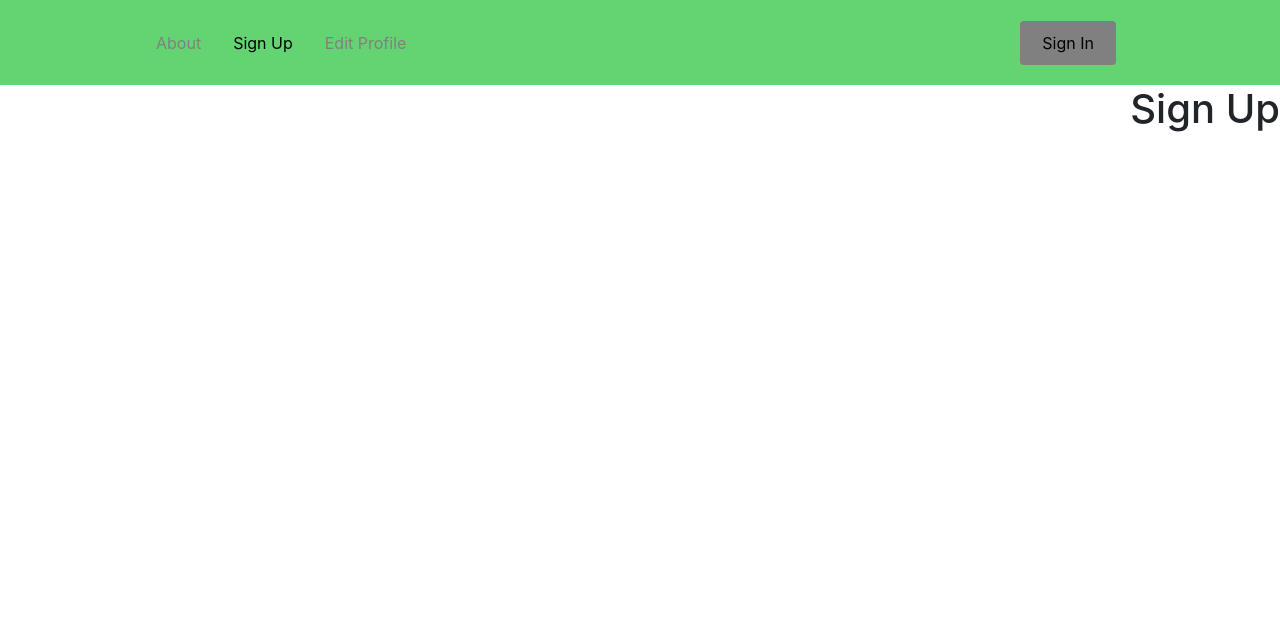
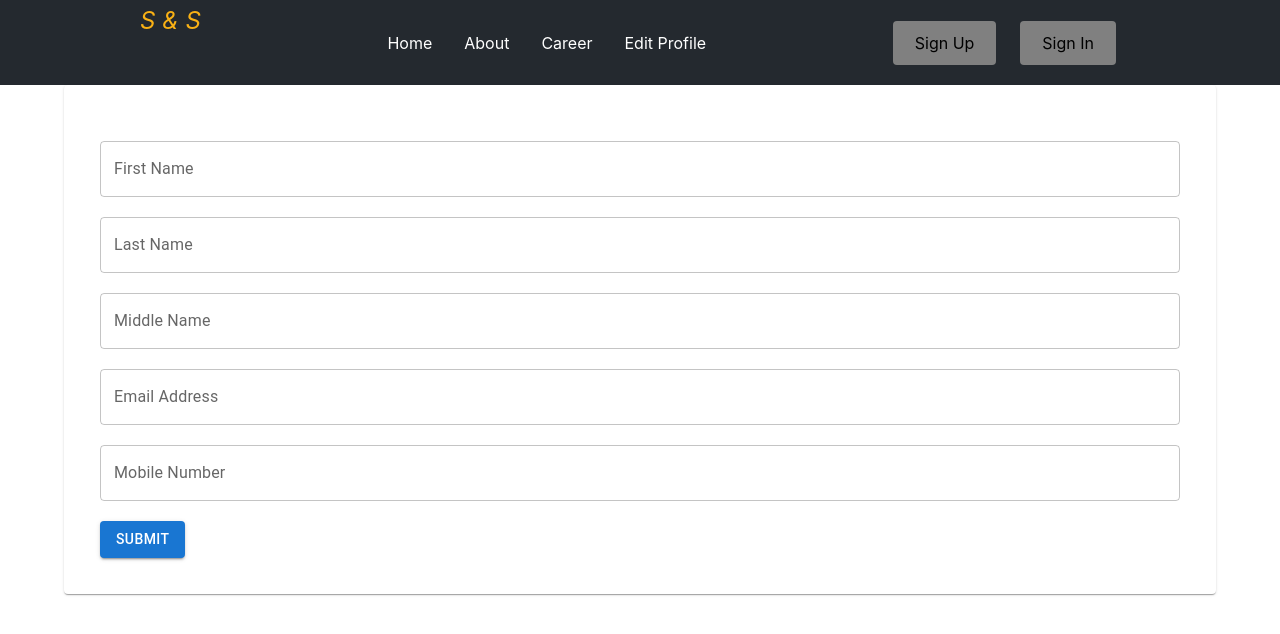
Before and after one commit to shrikantswami/counter-app, a React (Create React App) app: page /sign-up in a window 1280 px wide. Shown: the top 634 px of the page. Built offline with nearby package versions, Linux system fonts and the light colour scheme.

Commit message:
sign up form added

```diff
--- a/public/index.html
+++ b/public/index.html
@@ -24,7 +24,7 @@
       work correctly both with client-side routing and a non-root public URL.
       Learn how to configure a non-root public URL by running `npm run build`.
     -->
-    <title>React App</title>
+    <title>Profile : Better Way To Get Recruited</title>
   </head>
   <body>
     <noscript>You need to enable JavaScript to run this app.</noscript>
--- a/src/App.js
+++ b/src/App.js
@@ -7,6 +7,8 @@ import Navbar from './components/Navbar/index';
 // import ProfileForm from './components/Forms/ResumeDataForm';
 import Form from './components/Forms/ResumeDataForm';
 import PageNotFound from './Pages/PageNotFound/index';
+import Home from './Pages/Home/Home';
+import NewAccount from './Pages/Accounts/NewAccount/index'
 
 function App() {
   return (
@@ -30,12 +32,11 @@ function App() {
       <Navbar />
       <switch>
       <Routes>
-
+        <Route path='/' element={ < Home / >} />
         <Route path='/about' element={ < About / >} />
-        <Route path='/sign-up' element={ < SignUp / > } />
         <Route path='/Edit-Profile' element={ < Form / >  } />
         <Route path='/page-not-found' element ={ < PageNotFound / >} title="Page Not Found" />
-
+        <Route path='/sign-up' element ={ < NewAccount / >} title="SignUp" />
       </Routes>
       </switch>
     </Router>
--- /dev/null
+++ b/src/Pages/Accounts/NewAccount/index.jsx
@@ -0,0 +1,104 @@
+import { Container, Paper, Box, Alert } from "@mui/material";
+import React, {useState, useContext, useEffect, useRef } from "react";
+// import { Form, Input } from '../../../../components/Form';
+import Form from "../../../components/Forms/ResumeDataForm";
+import Input from "../../../components/Forms/Input";
+
+const NewAccount = () => {
+    const title = 'Create New Account';
+    const mountedRef = useRef(true);
+    const format = {
+        hasError: false,
+        error: null,
+        value: null
+    };
+    const [firstName, setFirstName] = useState( format );
+    const [lastName, setLastName] = useState( format );
+    const [middleName, setMiddleName] = useState( format );
+    const [emailAddress, setEmailAddress] = useState( format );
+    const [mobileNumber, setMobileNumber] = useState( format );
+
+
+    const [accountName, setAccountName] = useState({
+        hasError: false,
+        error: null,
+        value: null
+    });
+
+    const [errorMessage, setErrorMessage] = useState(null);
+
+    const [inSubmit, setInSubmit] = useState(false);
+
+    const [redirect, setRedirect] = useState(null);
+
+
+    const handleSubmit = () => {
+        console.log(' it came here ')
+        let response =  fetch("http://127.0.0.1:8000/user_profile/", {
+        method: "POST",
+        headers: {
+          "Content-Type": "application/json"
+                },
+        body: JSON.stringify({
+          firstName: firstName,
+          lastName: lastName,
+          middleName: middleName,
+          emailAddress: emailAddress,
+          mobileNumber: mobileNumber,
+            })
+        }).then( response => {
+            if (!response.ok)
+                console.log(" un successful")
+            console.log("successful")
+        } );
+        console.log('data posted')
+        // let resJson = response.json()
+        // let status =  response
+        console.log(response)
+        console.log(response.json())
+        return response.ok;
+
+        // return false;
+    }
+    return (
+        <Container>
+            <Paper>
+                <Box p={2}>
+                <div className="card-body">
+                    <Form
+                    handleSubmit = { handleSubmit }
+                    // handleSubmit={e =>{
+                    //     e.preventDefault();
+                    //     setInSubmit(true);
+                    //     setErrorMessage(null);
+                    //     const createAccount = CloudFunctions.httpsCallable('createAccount');
+                    //     createAccount({
+                    //         accountName: accountName.value,
+                    //     }).then(response => {
+                    //         if (!mountedRef.current) return null
+                    //         const accountId = response.data.accountId;
+                    //         setRedirect('/account/'+accountId+'/billing/plan');
+                    //     }).catch(err => {
+                    //         if (!mountedRef.current) return null
+                    //         setErrorMessage(err.message);
+                    //         setInSubmit(false);
+                    //     })
+                    // }}
+                    // disabled={accountName.hasError || accountName.value===null || inSubmit}
+                    disabled = {false}
+                    inSubmit = {inSubmit}
+                    enableDefaultButtons={true} >
+                        <Input label="First Name" type="text" name="first-name" maxLen={50} required={true} changeHandler={setFirstName} fullWidth variant="outlined" />
+                        <Input label="Last Name" type="text" name="last-name" maxLen={100} required={true} changeHandler={setLastName} fullWidth variant="outlined" />
+                        <Input label="Middle Name" type="text" name="middle-name" maxLen={100} required={true} changeHandler={setMiddleName} fullWidth variant="outlined" />
+                        <Input label="Email Address" type="text" name="email-address" maxLen={100} required={true} changeHandler={setEmailAddress} fullWidth variant="outlined" />
+                        <Input label="Mobile Number" type="text" name="mobile-number" maxLen={100} required={true}  changeHandler={setMobileNumber} fullWidth variant="outlined" />
+                    </Form>
+                </div>
+                </Box>
+            </Paper>
+        </Container>
+    )
+};
+
+export default NewAccount;
--- /dev/null
+++ b/src/Pages/Home/Home.jsx
@@ -0,0 +1,13 @@
+import React from 'react';
+
+import Logo from '../../components/Logo';
+
+const Home = () => (
+    <div className="text-center">
+        <Logo size="80px" />
+        <h1>Welcome To Profile</h1>
+        {/* <p>Oops, the page you requested is not found.</p> */}
+    </div>
+);
+
+export default Home;
--- /dev/null
+++ b/src/components/Forms/ButtonRow.jsx
@@ -0,0 +1,12 @@
+import React from "react";
+import { Stack } from "@mui/material";
+
+const ButtonRow = ({ children }) => {
+    return (
+        <Stack direction="row" spacing={1} mt={2}>
+            {children}
+        </Stack>
+    );
+}
+
+export default ButtonRow;
--- /dev/null
+++ b/src/components/Forms/Input.jsx
@@ -0,0 +1,88 @@
+import React, { useState, useEffect } from "react";
+import PropTypes from "prop-types";
+import { TextField } from "@mui/material";
+
+const Input = (props) => {
+
+    const {
+        hasError,
+        validRegex,
+        minLen,
+        maxLen,
+        required,
+        error,
+        changeHandler,
+        ...others
+    } = props;
+
+    const [hasErrorState, setHasErrorState] = useState(hasError);
+    const [errorMessage, setErrorMessage] = useState(error);
+
+    useEffect(() => {
+        setHasErrorState(hasError);
+        setErrorMessage(error);
+    }, [hasError, error]);
+
+    return (
+        <div style={{marginTop:'20px',marginBottom:'20px'}}>
+            <TextField error={hasErrorState} helperText={hasErrorState && errorMessage} {...others} onChange={e => {
+                let foundError = false;
+                let foundErrorMessage = '';
+                // validae required
+                if(typeof(required) !== 'undefined' && required){
+                    if(e.target.value.trim().length === 0){
+                        foundErrorMessage = 'This is a required field.';
+                        foundError = true;
+                    }
+                }
+
+                // validate length
+                if(!foundError && typeof(minLen) !== 'undefined' && minLen !== 0){
+                    if(e.target.value.length < minLen){
+                        foundErrorMessage = 'The input must be at least '+minLen+' characters.';
+                        foundError = true;
+                    }
+                }
+                if(!foundError && typeof(maxLen) !== 'undefined' && maxLen !== 0){
+                    if(e.target.value.length > maxLen){
+                        foundErrorMessage = 'The input must be no more than '+maxLen+' characters.';
+                        foundError = true;
+                    }
+                }
+
+                // validate the value against validation regex
+                if(!foundError && typeof(validRegex) !=='undefined' && validRegex !== ''){
+                    if(!RegExp(validRegex).test(e.target.value)){
+                        foundErrorMessage = 'The input format is invalid.';
+                        foundError = true;
+                    }
+                }
+                if(foundError){
+                    setHasErrorState(true);
+                    setErrorMessage(foundErrorMessage);
+                }else{
+                    setHasErrorState(false);
+                }
+                changeHandler({
+                    hasError: foundError,
+                    error: foundErrorMessage,
+                    value: e.target.value
+                });
+            }} />
+        </div>
+    )
+}
+
+Input.propTypes = {
+    name: PropTypes.string,
+    type: PropTypes.string,
+    validRegex: PropTypes.string,
+    hasError: PropTypes.bool,
+    error: PropTypes.string,
+    minLen: PropTypes.number,
+    maxLen: PropTypes.number,
+    required: PropTypes.bool,
+    changeHandler: PropTypes.func
+}
+
+export default Input;
--- a/src/components/Forms/ResumeDataForm.jsx
+++ b/src/components/Forms/ResumeDataForm.jsx
@@ -27,14 +27,11 @@ const Form = (props) => {
 
     return (
         <form {...others} onSubmit={(e) => e.preventDefault()}>
-            <div>
-                    <label htmlFor="email">First Name</label>
-                    <input type="text" name="First_Name" />
-            </div>
             {children}
             {enableDefaultButtons &&
                 <ButtonRow>
                     <Button variant="contained" color={btnClass} disabled={disabled} onClick={handleSubmit}>
+                    {/* <Button variant="contained" color={btnClass} disabled={disabled} > */}
                         {inSubmit &&
                             <Loader />
                         }
--- /dev/null
+++ b/src/components/Loader/index.jsx
@@ -0,0 +1,30 @@
+import React from 'react';
+import { CircularProgress, Typography } from "@mui/material"
+
+const Loader = ({size: Size, text: Text}) => {
+    if(!Size){
+        Size=22;
+    }
+
+    const fontStyle = {
+        paddingLeft: Size/10+'px',
+        fontSize: Size+'px',
+    };
+
+    return(
+        <span style={{
+            display: 'inline-flex',
+            alignItems: 'center',
+            flexWrap: 'wrap',
+        }}>
+            <CircularProgress size={Size} />
+            {typeof(Text) !== 'undefined' && Text !== "" ?(
+                <Typography style={fontStyle}>{Text}</Typography>
+            ):(
+                <></>
+            )}
+        </span>
+    );
+};
+
+export default Loader;
--- a/src/components/Logo/index.js
+++ b/src/components/Logo/index.js
@@ -1,10 +1,10 @@
 import React from "react";
 
 const Logo = ({size}) => {
-    const fontSize = size || '36px';
+    const fontSize = size || '12px';
     return (
         <>
-            <i className="fa fa-fire" style={{fontSize: fontSize, color: '#f9b115'}}> LOGO </i>
+            <i className="fa fa-fire" style={{fontSize: fontSize, color: '#f9b115'}}> S & S </i>
         </>
     )
 }
--- a/src/components/Navbar/NavbarElements.js
+++ b/src/components/Navbar/NavbarElements.js
@@ -3,7 +3,8 @@ import { NavLink as Link } from 'react-router-dom';
 import styled from 'styled-components';
 
 export const Nav = styled.nav`
-background: #63D471;
+// background: #63D471;
+background: #24292f;
 height: 85px;
 display: flex;
 justify-content: space-between;
@@ -14,7 +15,8 @@ z-index: 12;
 `;
 
 export const NavLink = styled(Link)`
-color: #808080;
+// color: #808080;
+color: #ffffff;
 display: flex;
 align-items: center;
 text-decoration: none;
--- a/src/components/Navbar/index.js
+++ b/src/components/Navbar/index.js
@@ -8,28 +8,33 @@ import {
   NavBtnLink,
 } from './NavbarElements';
 
-
+import Logo from '../../components/Logo';
 
 const Navbar = () => {
   return (
     <>
       <Nav>
+        <Logo size="24px"  />
         <Bars />
+
         <NavMenu>
+
+          <NavLink to='/' activeStyle >
+            Home
+          </NavLink>
           <NavLink to='/about' activeStyle >
             About
           </NavLink>
-          <NavLink to='/sign-up' activeStyle>
-            Sign Up
+          <NavLink to='/career' activeStyle>
+            Career
           </NavLink>
           <NavLink to='/Edit-Profile' activeStyle>
             Edit Profile
           </NavLink>
-          {/* Second Nav */}
-          {/* <NavBtnLink to='/sign-in'>Sign In</NavBtnLink> */}
         </NavMenu>
         <NavBtn>
-          <NavBtnLink to='/signin'>Sign In</NavBtnLink>
+        <NavBtnLink to='/sign-up'>Sign Up</NavBtnLink>
+          <NavBtnLink to='/sign-in'>Sign In</NavBtnLink>
         </NavBtn>
       </Nav>
     </>
```
